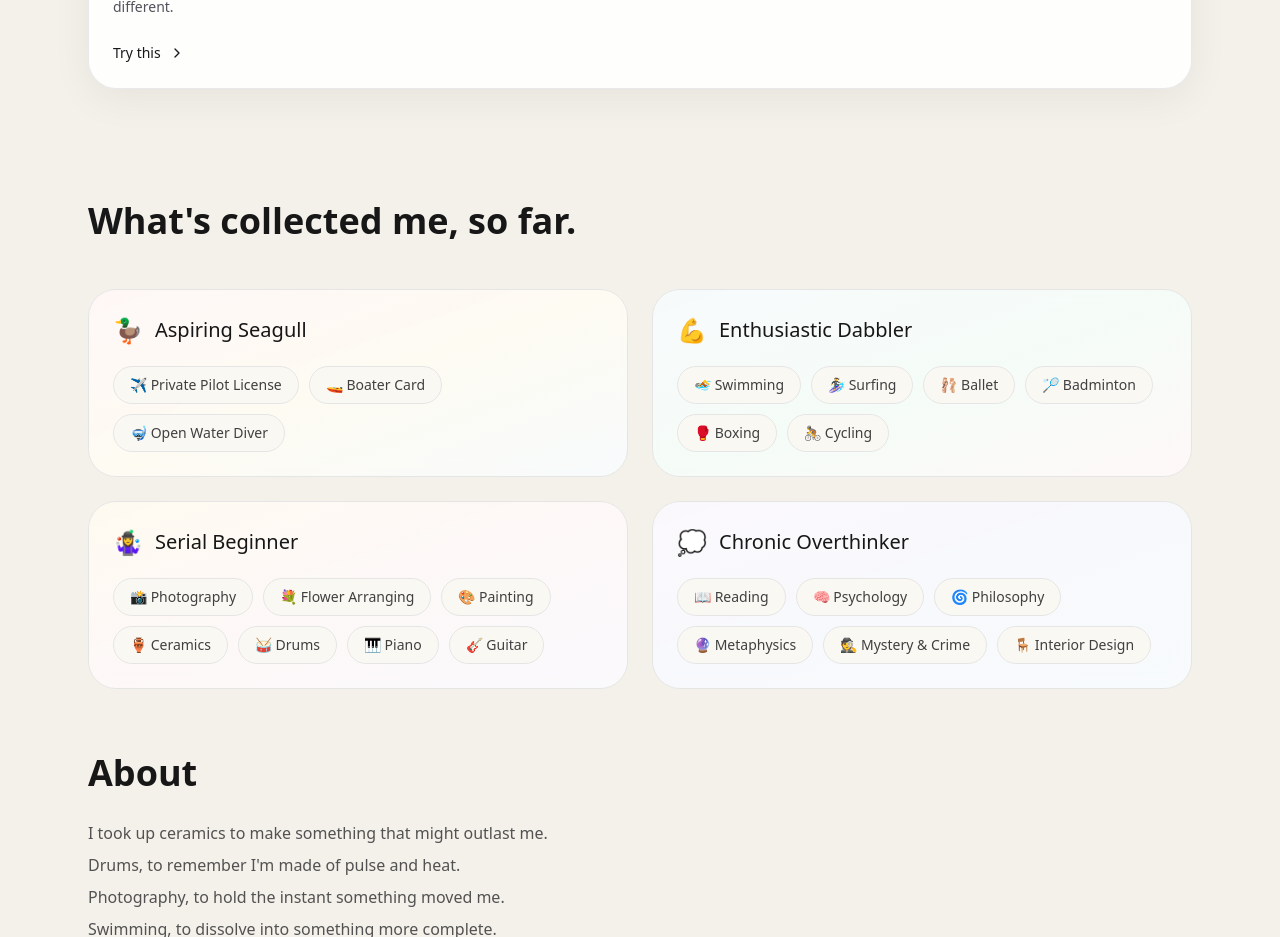
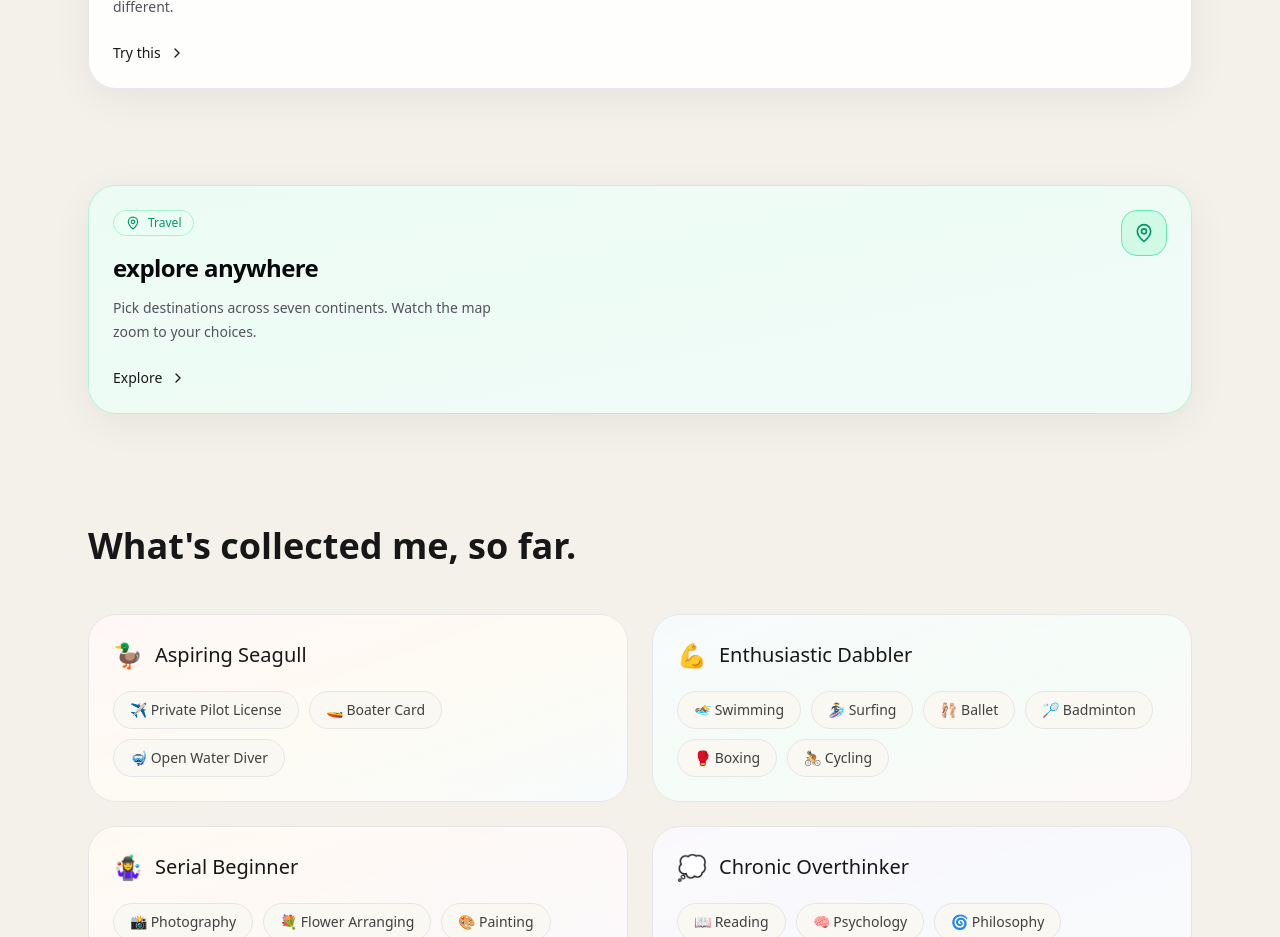
Before and after one commit to haohao13/Personal-Website, a Next.js app: page / in a window 1280 px wide. Shown: the part 2100-3037 px from the top of the page. Built offline with nearby package versions, Linux system fonts and the light colour scheme; no server answers; the database is empty.

Commit message:
feat: add Travel entry card to homepage

```diff
--- a/app/page.tsx
+++ b/app/page.tsx
@@ -2,6 +2,7 @@
 
 import { useEffect, useMemo, useRef, useState } from 'react';
 import { SomehaoEntryCard } from '@/components/somehao-entry-card';
+import { TravelEntryCard } from '@/components/travel-entry-card';
 
 type CursorPoint = {
   x: number;
@@ -227,6 +228,10 @@ export default function PersonalWebsiteStarter() {
           <SomehaoEntryCard lang="en" />
         </section>
 
+        <section className="relative z-10 mx-auto max-w-6xl px-6 py-12">
+          <TravelEntryCard lang="en" />
+        </section>
+
         <section className="relative z-10 mx-auto max-w-6xl px-6 py-16">
           <div className="mb-12">
             <h2 className="text-3xl font-semibold md:text-4xl">What's collected me, so far.</h2>
--- /dev/null
+++ b/components/travel-entry-card.tsx
@@ -0,0 +1,42 @@
+'use client';
+
+import { MapPin, ChevronRight } from "lucide-react";
+
+function TravelEntryCard({ href = "/travel", lang = "en" }) {
+  const isEn = lang === "en";
+  const title = isEn ? "explore anywhere" : "去任何地方";
+  const desc = isEn
+    ? "Pick destinations across seven continents. Watch the map zoom to your choices."
+    : "从七大洲选择目的地，看地图缩放到你的选择。";
+
+  return (
+    <a
+      href={href}
+      className="group block overflow-hidden rounded-[28px] border border-emerald-200/80 bg-gradient-to-br from-emerald-50/90 to-teal-50/90 p-6 shadow-[0_10px_40px_rgba(0,0,0,0.06)] backdrop-blur transition duration-300 hover:-translate-y-1 hover:shadow-[0_18px_50px_rgba(0,0,0,0.08)]"
+    >
+      <div className="flex items-start justify-between gap-4">
+        <div className="max-w-sm">
+          <div className="inline-flex items-center gap-2 rounded-full border border-emerald-200 bg-emerald-50 px-3 py-1 text-xs text-emerald-600">
+            <MapPin className="h-3.5 w-3.5" />
+            Travel
+          </div>
+          <h3 className="mt-4 text-2xl font-semibold tracking-tight text-zinc-950">
+            {title}
+          </h3>
+          <p className="mt-3 text-sm leading-6 text-zinc-600">{desc}</p>
+        </div>
+
+        <div className="rounded-2xl border border-emerald-300 bg-emerald-100 p-3 text-emerald-600 transition duration-300 group-hover:scale-105 group-hover:rotate-3">
+          <MapPin className="h-5 w-5" />
+        </div>
+      </div>
+
+      <div className="mt-6 inline-flex items-center gap-2 text-sm font-medium text-zinc-900">
+        {isEn ? "Explore" : "探索"}
+        <ChevronRight className="h-4 w-4 transition duration-300 group-hover:translate-x-1" />
+      </div>
+    </a>
+  );
+}
+
+export { TravelEntryCard };
```
